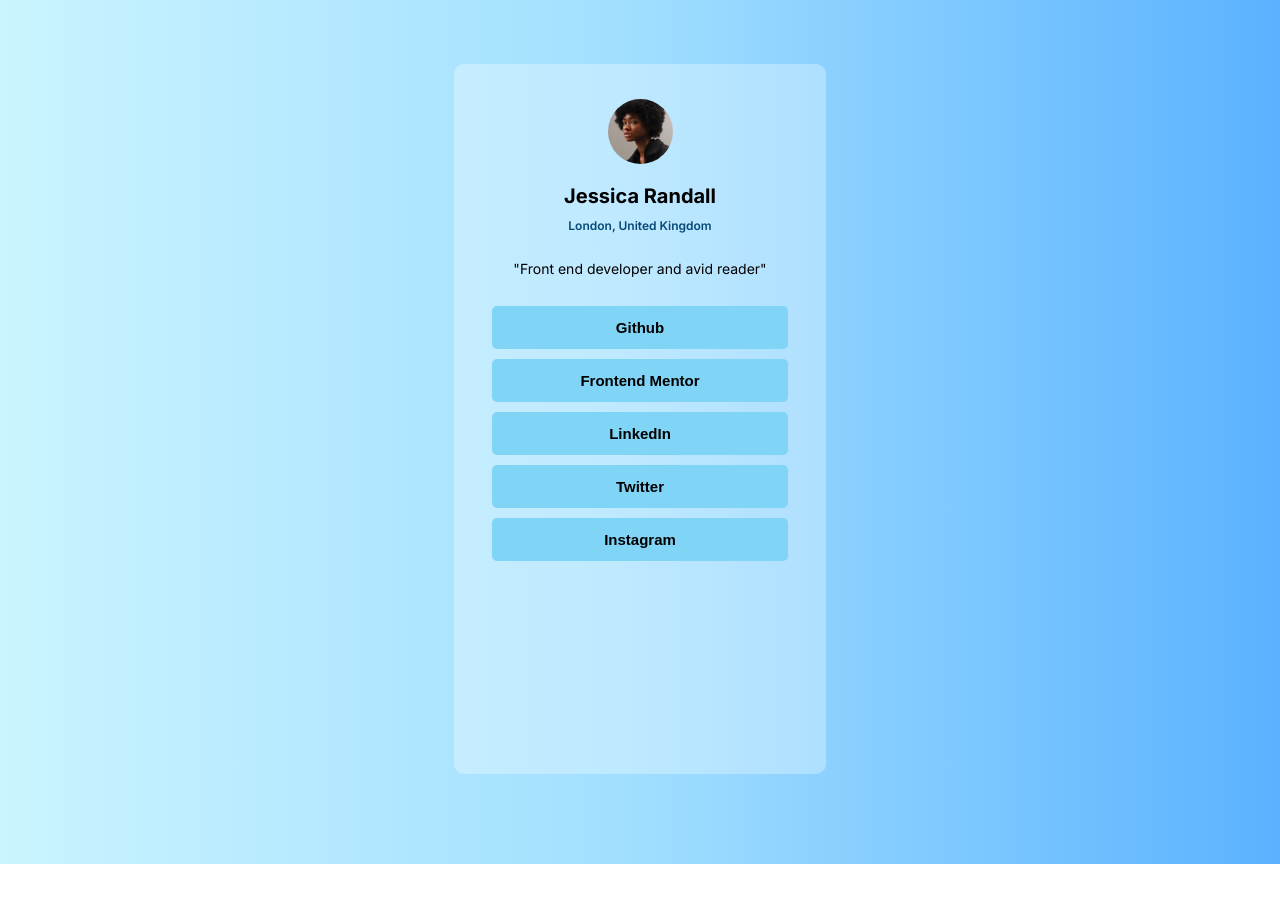
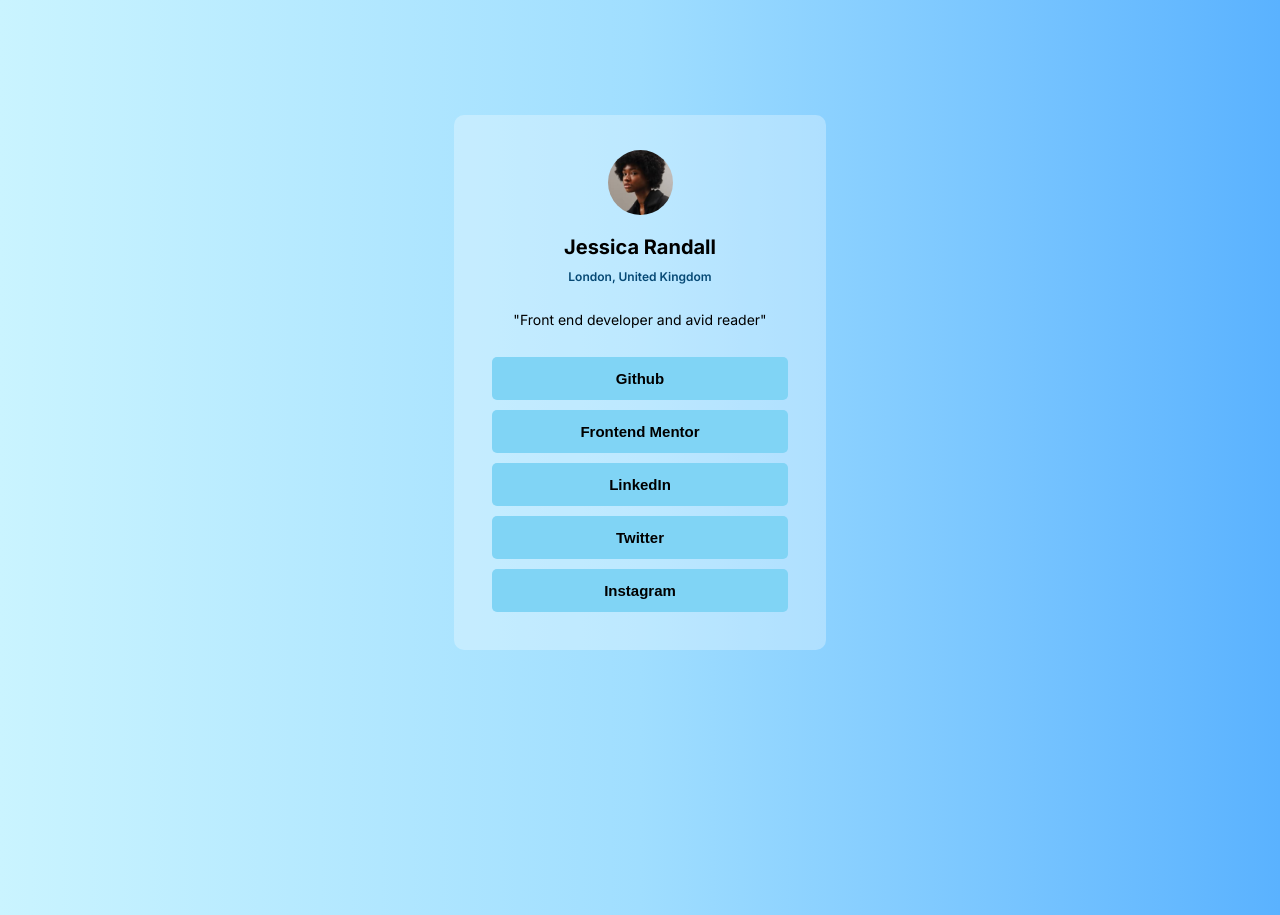
Before and after one commit to RachelAbit/Social-Links, a plain HTML site: page index.html in a window 1280 px wide. Before the commit the page ends 864 px from the top, so only its background shows below. Drawn offline with Linux system fonts and the light colour scheme.

Commit message:
new changes

```diff
--- a/styles/style.css
+++ b/styles/style.css
@@ -9,12 +9,12 @@ main{
 .container{
     width: min(30ch, 50%);
     /* border: 1px solid black; */
-    height: min(100ch, 80%);
+    height: min(46ch, 72%);
     display: flex;
     /* flex-direction: row; */
     margin: auto;
     background-color: hsl(0,100%, 100%, 0.3);
-    margin-top: 5%;
+    margin-top: 9%;
     border-radius: 10px;
     justify-content: center;
     padding: 35px;
```
Also changed, not shown: design/Screen Shot 2024-07-01 at 23.00.24.png (added), design/Screenshot 2024-07-01 at 23-03-52 Social Links.png (added).
